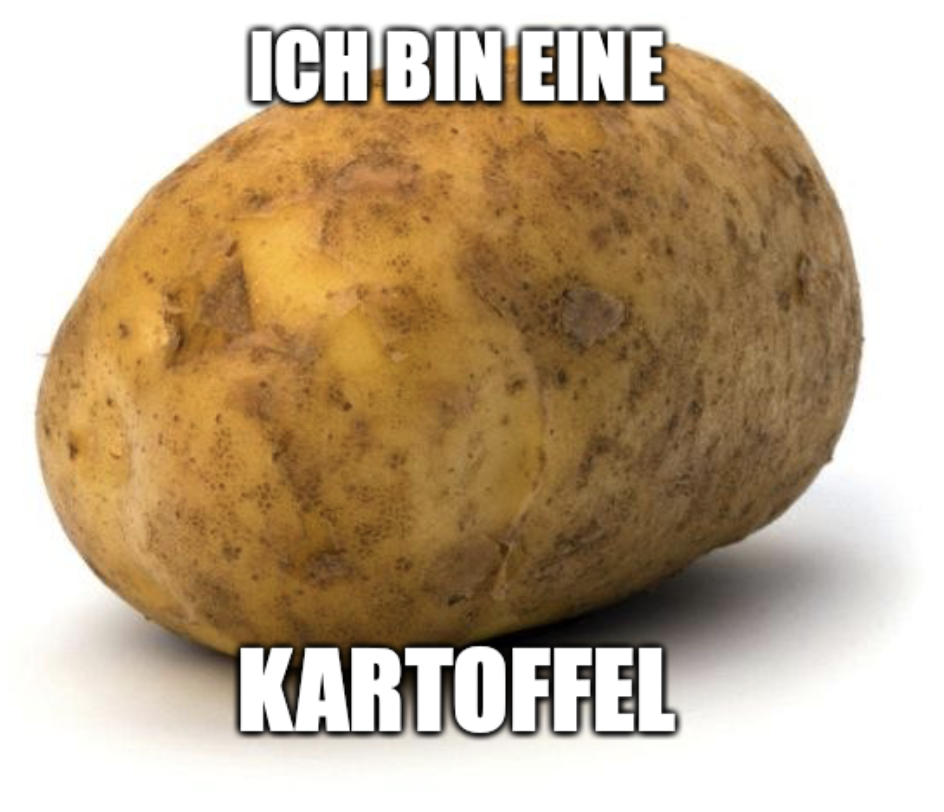
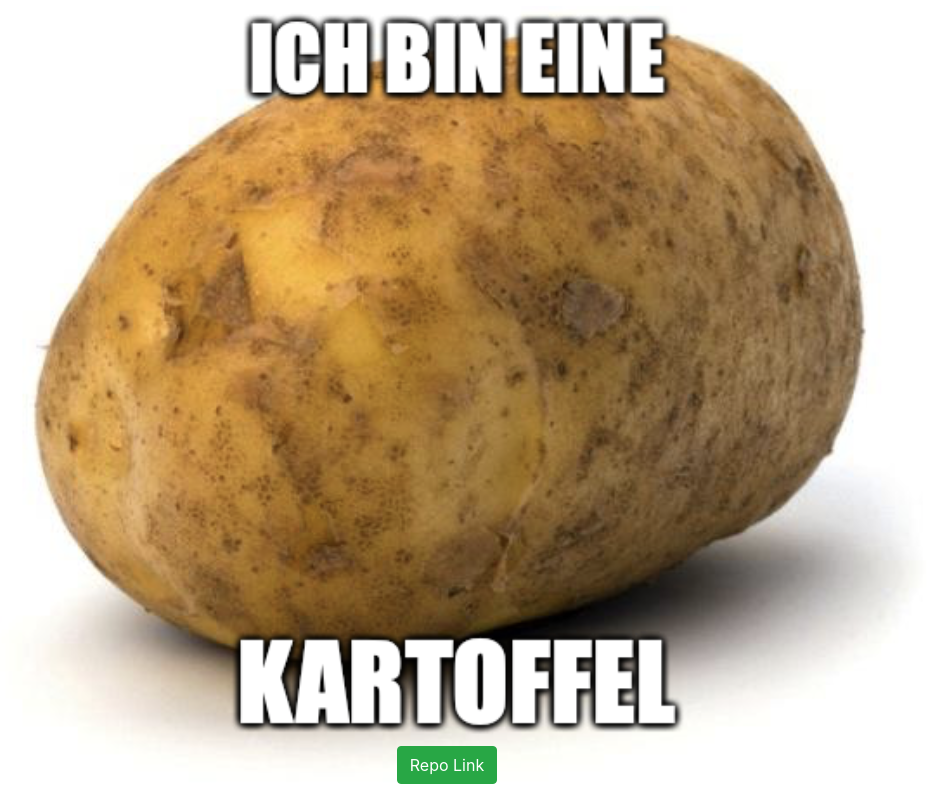
Before and after one commit to viniciuskneves/ichbineinekartoffel.de, a website: page index.html in a window 1280 px wide. Shown: the whole page, without its empty margins (193-1137 px from the left). Drawn offline with nearby package versions, Linux system fonts and the light colour scheme.

Commit message:
:art:
Added Link to this Repo

```diff
--- a/index.html
+++ b/index.html
@@ -15,7 +15,7 @@
   <meta name="description" content="Super useful website that express your first learnings in German.">
   <meta name="author" content="Vinicius Kiatkoski Neves">
   <meta name="viewport" content="width=device-width, initial-scale=1">
-
+  <link rel="stylesheet" href="https://stackpath.bootstrapcdn.com/bootstrap/4.3.1/css/bootstrap.min.css" integrity="sha384-ggOyR0iXCbMQv3Xipma34MD+dH/1fQ784/j6cY/iJTQUOhcWr7x9JvoRxT2MZw1T" crossorigin="anonymous">
   <title>Ich bin eine Kartoffel</title>
   <style>
     body {
@@ -27,9 +27,21 @@
       max-height: 100vh;
       max-width: 100%;
     }
+    .footer {
+   position: fixed;
+   left: 0;
+   bottom: 0;
+   width: 100%;
+
+   color: white;
+   text-align: center;
+}
   </style>
 </head>
 <body>
   <img src="./ichbineinekartoffel.png" alt="Ich bin eine kartoffel : I am a potato" />
+  <div class="footer">
+    <p><a class="btn btn-success" href="https://github.com/viniciuskneves/ichbineinekartoffel.de.git">Repo Link</a></p>
+  </div>
 </body>
 </html>
```
